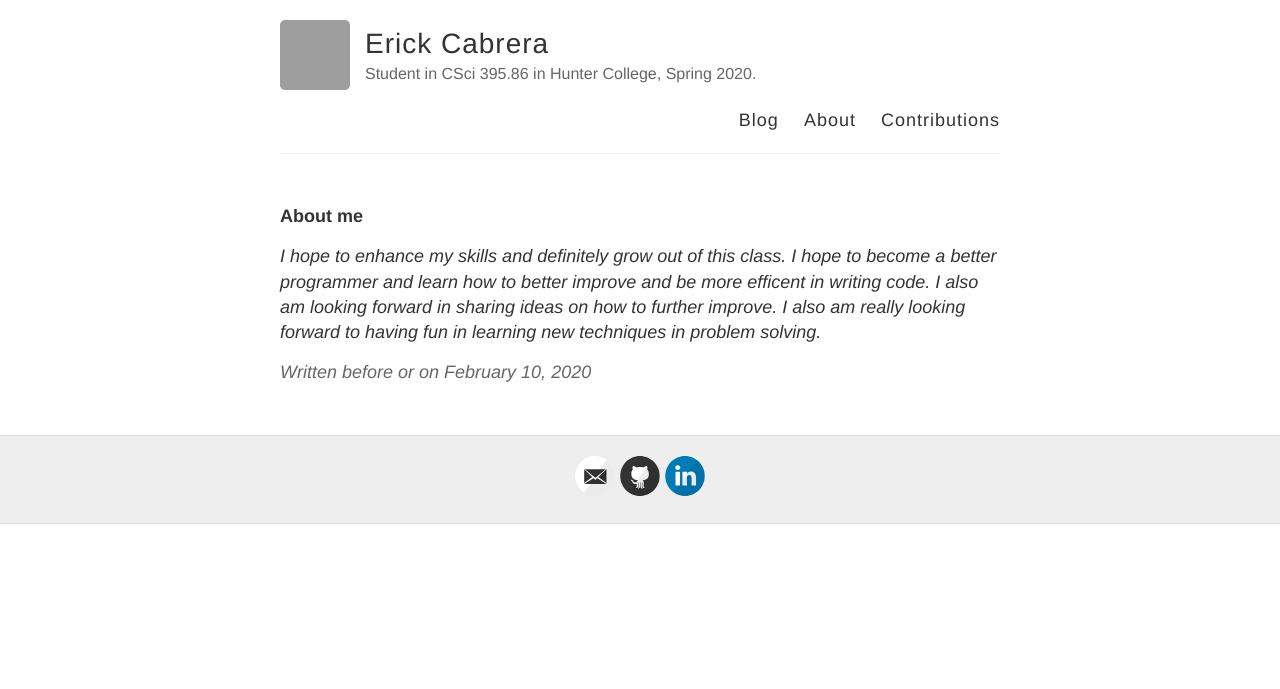
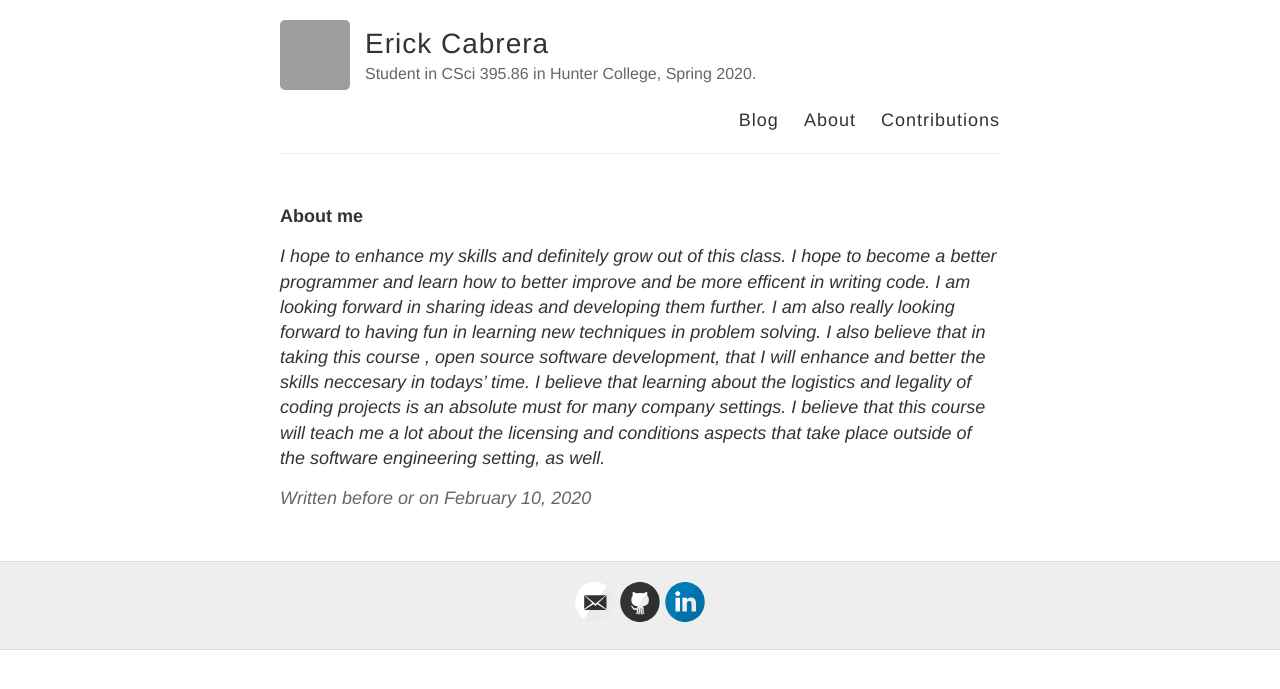
Before and after one commit to hunter-college-ossd-spr-2020/MarceloDamian-weekly, a Jekyll site: the page built from _posts/2020-02-02-week01.md, in a window 1280 px wide. Shown: the top 689 px of the page. Built offline with Jekyll 4.4.1, drawn with Linux system fonts in a browser that asks for light colours; our own code applies the rules of GitHub Pages for plain Markdown files; grey boxes are pictures that could not be loaded.

Commit message:
Update 2020-02-02-week01.md

```diff
--- a/_posts/2020-02-02-week01.md
+++ b/_posts/2020-02-02-week01.md
@@ -1,8 +1,12 @@
 ---
-Week 1
+Week 1 BLOG
 ---
 **About me**
 
   *I hope to enhance my skills and definitely grow out of this class. I hope to become a better programmer and learn how to
-better improve and be more efficent in writing code. I also am looking forward in sharing ideas on how to further improve.
-I also am really looking forward to having fun in learning new techniques in problem solving.*
+better improve and be more efficent in writing code. I am looking forward in sharing ideas and developing them further.
+I am also really looking forward to having fun in learning new techniques in problem solving. I also believe that in taking
+this course , open source software development, that I will enhance and better the skills neccesary in todays' time. I believe
+that learning about the logistics and legality of coding projects is an absolute must for many company settings. I believe
+that this course will teach me a lot about the licensing and conditions aspects that take place outside of the software
+engineering setting, as well.*
```
